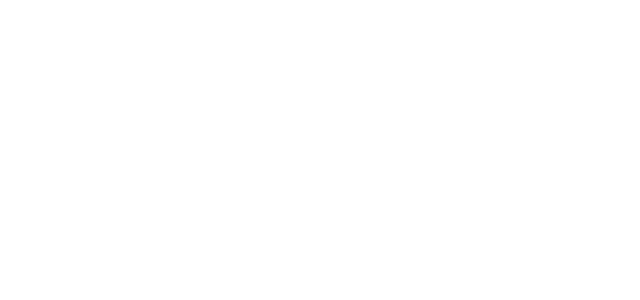
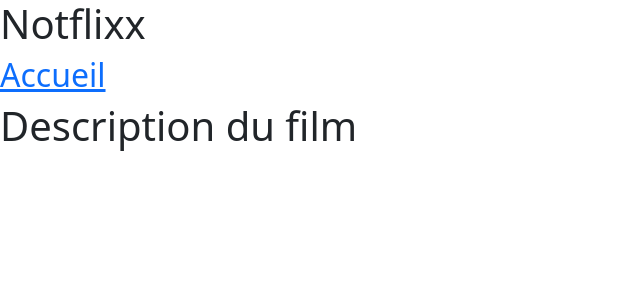
Before and after one commit to ThomMarchand/Notflixx, a React (Vite) app: page /movie in a window 1280 px wide. Before the commit this address had no page. Shown: the top 300 px of the page, without its empty margins (0-640 px from the left). Built offline with nearby package versions, Linux system fonts and the light colour scheme.

Commit message:
create new functional routes

```diff
--- a/src/App.jsx
+++ /dev/null
@@ -1,14 +0,0 @@
-import { BrowserRouter, Routes, Route } from "react-router-dom";
-import Home from "./pages/Home";
-
-const App = () => {
-  return (
-    <BrowserRouter>
-      <Routes>
-        <Route path="/" element={<Home />} />
-      </Routes>
-    </BrowserRouter>
-  );
-};
-
-export default App;
--- a/src/components/GetData.jsx
+++ b/src/components/GetData.jsx
@@ -3,7 +3,7 @@
 import { allMoviesContext } from "../Context";
 import SearchBar from "../components/SearchBar";
 
-const GetData = ({ show, allMoviesStore }) => {
+const GetData = () => {
   const [allMovies, setAllMovies] = useState([]);
   const [userSearch, setUserSearch] = useState([]);
 
@@ -23,7 +23,7 @@
 
   return (
     <allMoviesContext.Provider value={allMovies}>
-      {show && <SearchBar value={userSearch} onChange={handleChange} />}
+      <SearchBar value={userSearch} onChange={handleChange} />
     </allMoviesContext.Provider>
   );
 };
--- a/src/components/LikeButton.jsx
+++ b/src/components/LikeButton.jsx
@@ -1,14 +1,12 @@
-const LikeButton = ({ id, title }) => {
-  const movie = {
-    id,
-    title,
-  };
+import { Link } from "react-router-dom";
 
-  const handleClick = () => {
-    console.log("glop");
-  };
+import MovieDescription from "../pages/MovieDescription";
+
+const LikeButton = ({ id }) => {
   return (
-    <button onClick={() => handleClick()}>Ajouter aux coup de coeurs</button>
+    <button>
+      <Link to={"movie"}>Description du film</Link>
+    </button>
   );
 };
 
--- a/src/components/MovieCard.jsx
+++ b/src/components/MovieCard.jsx
@@ -23,7 +23,6 @@
           AllGenres,
           eachMovie.genre_ids
         );
-
         return convertesMovieGenre.map((eachGenre, index) => (
           <MovieGenre key={index} eachGenre={eachGenre} />
         ));
@@ -48,7 +47,7 @@
         <ul>{dysplayGenres()}</ul>
         <h3>Synopsis</h3>
         <p>{eachMovie.overview}</p>
-        <LikeButton id={eachMovie.id} title={eachMovie.title} />
+        <LikeButton id={eachMovie.id} />
       </div>
     );
   } catch (error) {
--- a/src/components/Navigation.jsx
+++ b/src/components/Navigation.jsx
@@ -1,13 +1,11 @@
-import { NavLink } from "react-router-dom";
+import { Link } from "react-router-dom";
 
 const Navigation = () => {
   return (
     <div className="navigation">
-      <ul>
-        <NavLink to="/" className={(nav) => (nav.isActive ? "nav-active" : "")}>
-          <li>Acceuil</li>
-        </NavLink>
-      </ul>
+      <h2>
+        <Link to={"/"}>Accueil</Link>
+      </h2>
     </div>
   );
 };
--- a/src/components/SearchBar.jsx
+++ b/src/components/SearchBar.jsx
@@ -25,7 +25,6 @@
             placeholder="Entrez le nom d'un film"
             onChange={onChange}
           />
-        </form>
           <div className="filter-buttons btn-group">
             <button
               className="top btn btn-primary btn-sm "
@@ -42,6 +41,7 @@
               Flop
             </button>
           </div>
+        </form>
       </div>
       <div className="section-movie-box">
         <MovieBox idBtn={idBtn} />
--- a/src/main.jsx
+++ b/src/main.jsx
@@ -1,9 +1,23 @@
 import React from "react";
 import ReactDOM from "react-dom/client";
-import App from "./App";
+import { createBrowserRouter, RouterProvider } from "react-router-dom";
+
+import Home from "./pages/Home";
+import MovieDescription from "./pages/MovieDescription";
+
+const router = createBrowserRouter([
+  {
+    path: "/",
+    element: <Home />,
+  },
+  {
+    path: "movie",
+    element: <MovieDescription />,
+  },
+]);
 
 ReactDOM.createRoot(document.getElementById("root")).render(
   <React.StrictMode>
-    <App />
+    <RouterProvider router={router} />
   </React.StrictMode>
 );
--- a/src/pages/Home.jsx
+++ b/src/pages/Home.jsx
@@ -6,10 +6,9 @@
   return (
     <div className="body-box">
       <div className="header">
-        <Navigation />
         <AppTitle />
-        <h2>Acceuil</h2>
-        <GetData show={"show"} />
+        <h2>Accueil</h2>
+        <GetData />
       </div>
     </div>
   );
--- /dev/null
+++ b/src/pages/MovieDescription.jsx
@@ -0,0 +1,16 @@
+import AppTitle from "../components/AppTitle";
+import Navigation from "../components/Navigation";
+
+const MovieDescription = () => {
+  return (
+    <div className="body-box">
+      <div className="header">
+        <AppTitle />
+        <Navigation />
+        <h1>Description du film</h1>
+      </div>
+    </div>
+  );
+};
+
+export default MovieDescription;
```
Also changed, not shown: todo.txt, txt.txt (deleted). Lines whose indentation alone changed are shown as unchanged.
